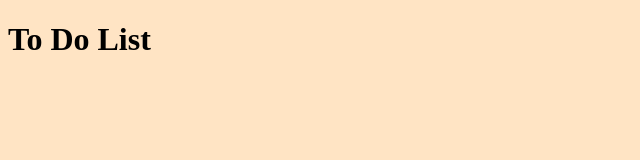
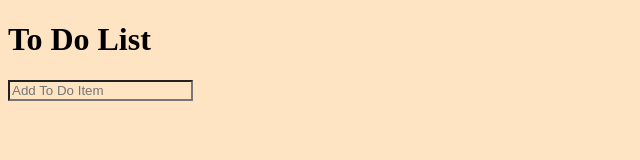
Before and after one commit to LRSORRENTI/To-Do-List, a plain HTML site: page index.html in a window 1280 px wide. Shown: the whole page, without its empty margins (0-640 px from the left). Drawn offline with Linux system fonts and the light colour scheme.

Commit message:
Added form element

```diff
--- a/index.html
+++ b/index.html
@@ -8,6 +8,14 @@
   </head>
   <body>
     <h1>To Do List</h1>
+    <form action="" id="form">
+      <input
+        type="text"
+        class="input"
+        id="input"
+        placeholder="Add To Do Item"
+      />
+    </form>
     <script src="/index.js"></script>
   </body>
 </html>
```
